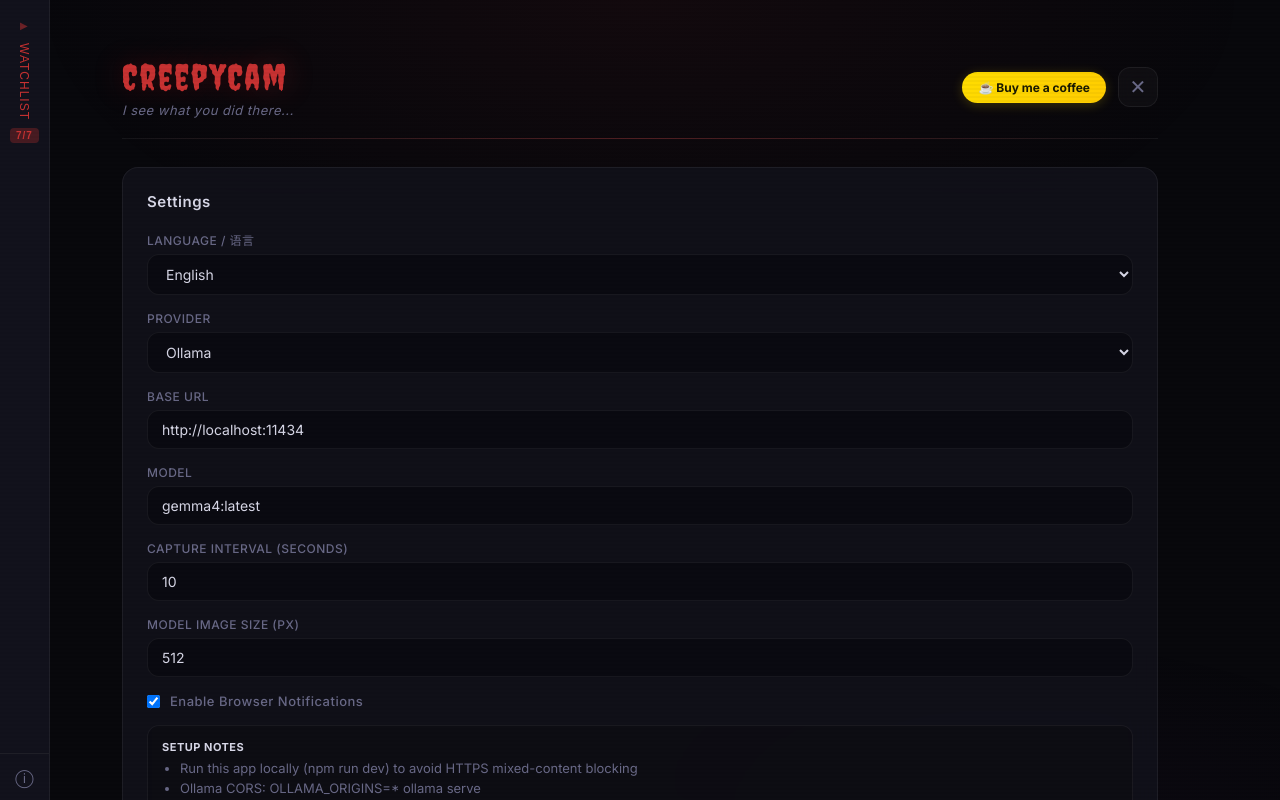
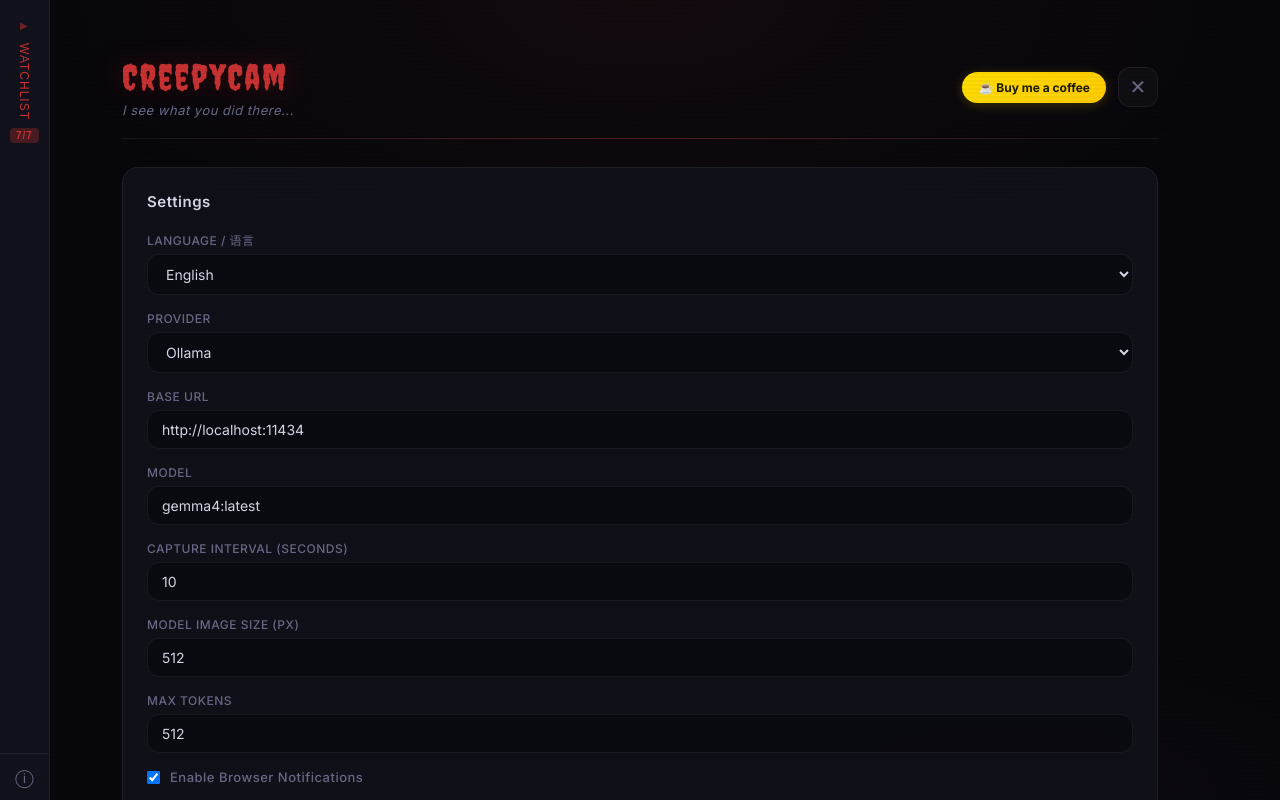
Before and after one commit to oayunac/CreepyCam, a React (Vite) app: page / in a window 1280 px wide. Both pictures are taken after a click on the button "Settings". Shown: the top 800 px of the page. Built offline with nearby package versions, Linux system fonts and the light colour scheme.

Commit message:
Add max tokens as configurable setting

```diff
--- a/src/components/SettingsPanel.tsx
+++ b/src/components/SettingsPanel.tsx
@@ -131,6 +131,19 @@
         />
       </label>
 
+      <label>
+        {t('maxTokens', loc)}
+        <input
+          type="number"
+          min={128}
+          max={4096}
+          step={64}
+          value={settings.maxTokens}
+          onChange={(e) => onChange({ ...settings, maxTokens: Number(e.target.value) })}
+          disabled={disabled}
+        />
+      </label>
+
       <label className="checkbox-label">
         <input
           type="checkbox"
--- a/src/i18n.ts
+++ b/src/i18n.ts
@@ -53,6 +53,7 @@
   apiKey: { en: 'API Key (optional)', zh: 'API Key（可选）' },
   captureInterval: { en: 'Capture Interval (seconds)', zh: '捕获间隔（秒）' },
   modelImageSize: { en: 'Model Image Size (px)', zh: '模型图片尺寸（像素）' },
+  maxTokens: { en: 'Max Tokens', zh: '最大 Token 数' },
   enableNotifications: { en: 'Enable Browser Notifications', zh: '启用浏览器通知' },
   setupNotes: { en: 'Setup Notes', zh: '配置说明' },
   setupLocal: { en: 'Run this app locally (npm run dev) to avoid HTTPS mixed-content blocking', zh: '本地运行（npm run dev）以避免 HTTPS 混合内容限制' },
--- a/src/types.ts
+++ b/src/types.ts
@@ -49,6 +49,7 @@
   provider: ProviderConfig;
   captureIntervalSeconds: number;
   modelImageSize: number;
+  maxTokens: number;
   enableNotifications: boolean;
   enabledBuiltins: BuiltinBehaviorType[];
   customBehaviors: CustomBehavior[];
@@ -64,6 +65,7 @@
   },
   captureIntervalSeconds: 10,
   modelImageSize: 512,
+  maxTokens: 512,
   enableNotifications: true,
   enabledBuiltins: [...BUILTIN_BEHAVIORS],
   customBehaviors: [],
```
Also changed, not shown: src/providers/index.ts (+1 -1 lines).
